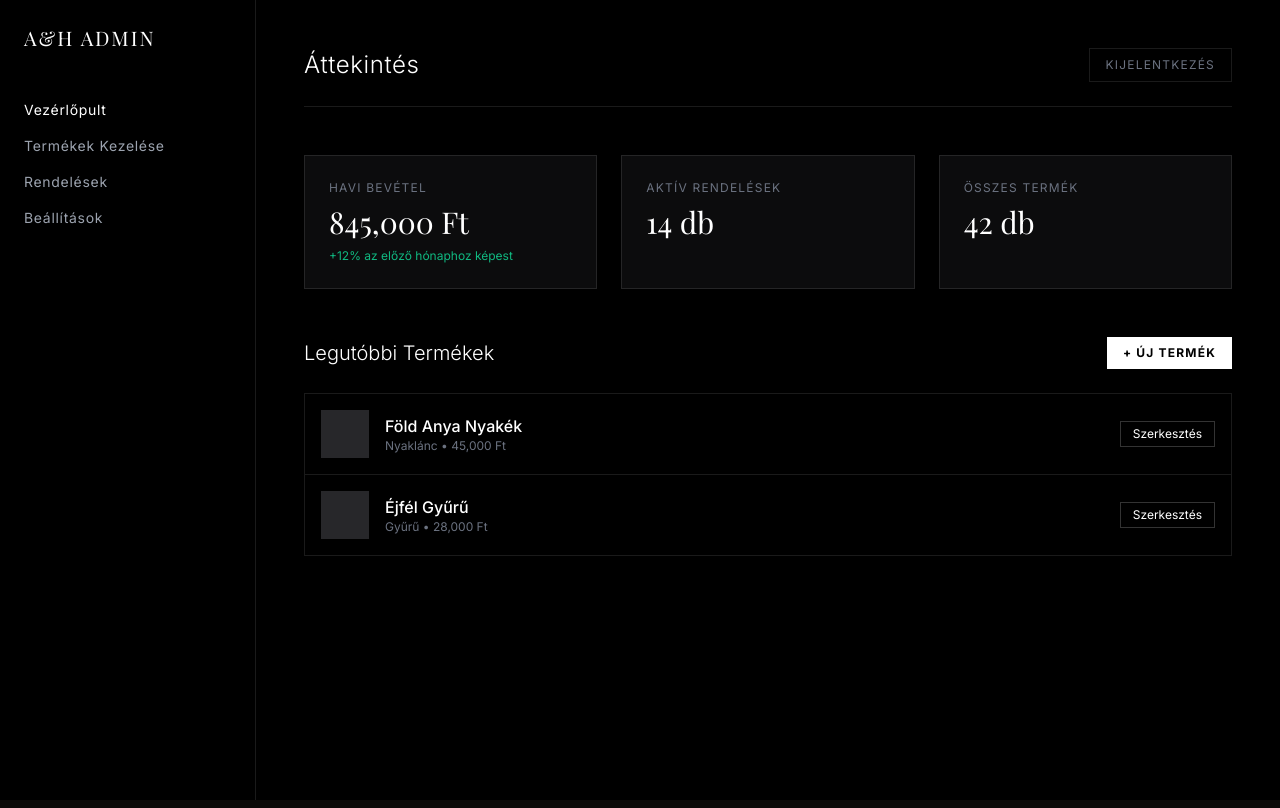
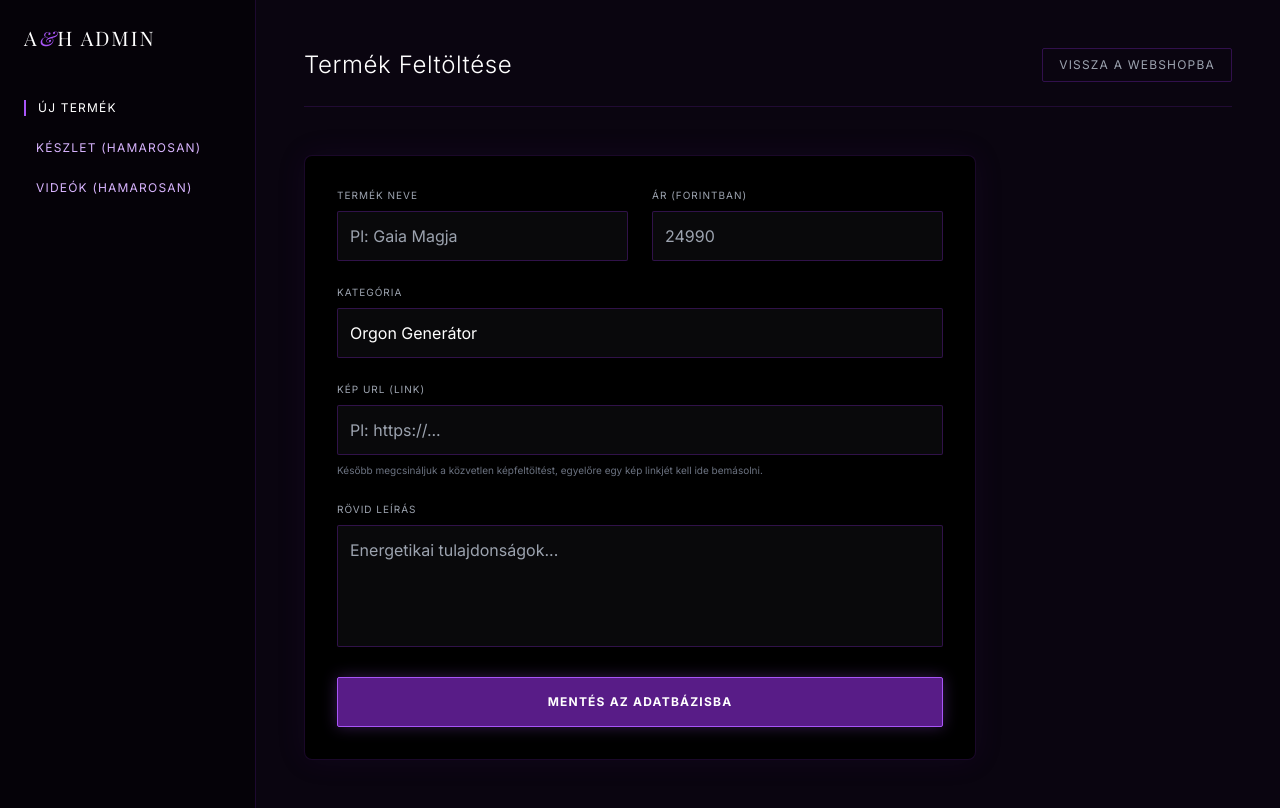
Before and after one commit to faqulord/Tak-cs-Attila-, a Next.js app: page /admin/dashboard in a window 1280 px wide. Built offline with nearby package versions, Linux system fonts and the light colour scheme; a web font is replaced by a local one.

Commit message:
Update page.tsx

```diff
--- a/app/admin/dashboard/page.tsx
+++ b/app/admin/dashboard/page.tsx
@@ -1,83 +1,110 @@
-import React from 'react';
+"use client";
+
+import React, { useState } from 'react';
 
 export default function AdminDashboard() {
+  // Űrlap állapotai (amiket beírsz)
+  const [name, setName] = useState('');
+  const [category, setCategory] = useState('orgonit');
+  const [price, setPrice] = useState('');
+  const [description, setDescription] = useState('');
+  const [imageUrl, setImageUrl] = useState('');
+  const [status, setStatus] = useState('');
+
+  // Mentés gomb megnyomása
+  const handleSubmit = async (e: React.FormEvent) => {
+    e.preventDefault();
+    setStatus('Mentés az adatbázisba folyamatban... ⏳');
+
+    try {
+      const res = await fetch('/api/products', {
+        method: 'POST',
+        headers: { 'Content-Type': 'application/json' },
+        body: JSON.stringify({ name, category, price, description, imageUrl }),
+      });
+
+      if (res.ok) {
+        setStatus('Sikeresen elmentve az adatbázisba! ✅');
+        // Mezők kiürítése a sikeres mentés után
+        setName(''); setPrice(''); setDescription(''); setImageUrl('');
+      } else {
+        setStatus('Hiba történt a mentéskor. ❌');
+      }
+    } catch (error) {
+      setStatus('Hálózati hiba. ❌');
+    }
+  };
+
   return (
-    <div className="min-h-screen bg-black text-white flex font-sans">
+    <div className="min-h-screen bg-[#0a0510] text-white flex font-sans selection:bg-purple-500">
 
-      {/* OLDALSÁV (SIDEBAR) */}
-      <aside className="w-64 border-r border-white/10 hidden md:block p-6">
+      {/* OLDALSÁV */}
+      <aside className="w-64 border-r border-purple-900/30 hidden md:block p-6 bg-black/50">
         <div className="mb-12">
-          <h2 className="text-xl font-serif tracking-widest">A&H ADMIN</h2>
+          <h2 className="text-xl font-serif tracking-widest text-white">A<span className="text-purple-500 italic">&</span>H ADMIN</h2>
         </div>
-        <nav className="space-y-4 text-sm tracking-wider text-gray-400">
-          <a href="#" className="block text-white">Vezérlőpult</a>
-          <a href="#" className="block hover:text-white transition-colors">Termékek Kezelése</a>
-          <a href="#" className="block hover:text-white transition-colors">Rendelések</a>
-          <a href="#" className="block hover:text-white transition-colors">Beállítások</a>
+        <nav className="space-y-6 text-xs tracking-widest uppercase text-purple-300">
+          <a href="#" className="block text-white border-l-2 border-purple-500 pl-3">Új Termék</a>
+          <a href="#" className="block hover:text-white transition-colors pl-3">Készlet (Hamarosan)</a>
+          <a href="#" className="block hover:text-white transition-colors pl-3">Videók (Hamarosan)</a>
         </nav>
       </aside>
 
       {/* FŐ TARTALOM */}
       <main className="flex-1 p-6 md:p-12 overflow-y-auto">
-
-        <header className="flex justify-between items-center mb-12 border-b border-white/10 pb-6">
-          <h1 className="text-2xl font-light tracking-wide">Áttekintés</h1>
-          <button className="text-xs uppercase tracking-widest text-gray-500 hover:text-white border border-white/10 px-4 py-2">Kijelentkezés</button>
+        <header className="flex justify-between items-center mb-12 border-b border-purple-900/30 pb-6">
+          <h1 className="text-2xl font-light tracking-wide">Termék Feltöltése</h1>
+          <a href="/" className="text-xs uppercase tracking-widest text-gray-400 hover:text-white border border-purple-900/50 px-4 py-2 rounded-sm transition-all">Vissza a Webshopba</a>
         </header>
 
-        {/* STATISZTIKÁK (Bevétel) */}
-        <div className="grid grid-cols-1 md:grid-cols-3 gap-6 mb-12">
-          <div className="border border-white/10 p-6 bg-zinc-900/50">
-            <h3 className="text-xs uppercase tracking-widest text-gray-500 mb-2">Havi Bevétel</h3>
-            <p className="text-3xl font-serif">845,000 Ft</p>
-            <span className="text-emerald-500 text-xs mt-2 block">+12% az előző hónaphoz képest</span>
+        <div className="max-w-2xl bg-black border border-purple-900/30 p-8 rounded-lg shadow-[0_0_30px_rgba(88,28,135,0.1)]">
+
+          {/* Státusz üzenet (Siker/Hiba) */}
+          {status && (
+            <div className={`p-4 mb-6 text-xs uppercase tracking-widest font-bold border rounded-sm ${status.includes('✅') ? 'bg-emerald-950/50 text-emerald-400 border-emerald-800' : status.includes('⏳') ? 'bg-purple-950/50 text-purple-300 border-purple-800' : 'bg-red-950/50 text-red-400 border-red-800'}`}>
+              {status}
             </div>
-          <div className="border border-white/10 p-6 bg-zinc-900/50">
-            <h3 className="text-xs uppercase tracking-widest text-gray-500 mb-2">Aktív Rendelések</h3>
-            <p className="text-3xl font-serif">14 db</p>
+          )}
+
+          <form onSubmit={handleSubmit} className="space-y-6">
+            <div className="grid grid-cols-2 gap-6">
+              <div className="col-span-2 md:col-span-1">
+                <label className="block text-[10px] uppercase tracking-widest text-gray-400 mb-2">Termék Neve</label>
+                <input required type="text" value={name} onChange={(e) => setName(e.target.value)} className="w-full bg-zinc-950 border border-purple-900/50 text-white p-3 focus:border-purple-500 focus:outline-none transition-colors rounded-sm" placeholder="Pl: Gaia Magja" />
               </div>
-          <div className="border border-white/10 p-6 bg-zinc-900/50">
-            <h3 className="text-xs uppercase tracking-widest text-gray-500 mb-2">Összes Termék</h3>
-            <p className="text-3xl font-serif">42 db</p>
+              <div className="col-span-2 md:col-span-1">
+                <label className="block text-[10px] uppercase tracking-widest text-gray-400 mb-2">Ár (Forintban)</label>
+                <input required type="number" value={price} onChange={(e) => setPrice(e.target.value)} className="w-full bg-zinc-950 border border-purple-900/50 text-white p-3 focus:border-purple-500 focus:outline-none transition-colors rounded-sm" placeholder="24990" />
               </div>
             </div>
 
-        {/* TERMÉKEK KEZELÉSE LISTA */}
             <div>
-          <div className="flex justify-between items-center mb-6">
-            <h2 className="text-xl font-light">Legutóbbi Termékek</h2>
-            <button className="bg-white text-black px-4 py-2 text-xs uppercase tracking-widest font-bold hover:bg-gray-200">
-              + Új Termék
-            </button>
+              <label className="block text-[10px] uppercase tracking-widest text-gray-400 mb-2">Kategória</label>
+              <select value={category} onChange={(e) => setCategory(e.target.value)} className="w-full bg-zinc-950 border border-purple-900/50 text-white p-3 focus:border-purple-500 focus:outline-none transition-colors rounded-sm appearance-none">
+                <option value="orgonit">Orgon Generátor</option>
+                <option value="nyaklanc">Nyaklánc</option>
+                <option value="karperec">Karperec</option>
+                <option value="kellek">Kellék / Eszköz</option>
+              </select>
             </div>
 
-          <div className="border border-white/10">
-            {/* Termék sor 1 */}
-            <div className="flex items-center justify-between p-4 border-b border-white/10 hover:bg-white/5 transition-colors">
-              <div className="flex items-center gap-4">
-                <div className="w-12 h-12 bg-zinc-800"></div> {/* Ide jön a kiskép */}
             <div>
-                  <h4 className="font-medium">Föld Anya Nyakék</h4>
-                  <p className="text-xs text-gray-500">Nyaklánc • 45,000 Ft</p>
-                </div>
-              </div>
-              <button className="text-xs border border-white/20 px-3 py-1 hover:bg-white hover:text-black transition-colors">Szerkesztés</button>
+              <label className="block text-[10px] uppercase tracking-widest text-gray-400 mb-2">Kép URL (Link)</label>
+              <input type="text" value={imageUrl} onChange={(e) => setImageUrl(e.target.value)} className="w-full bg-zinc-950 border border-purple-900/50 text-white p-3 focus:border-purple-500 focus:outline-none transition-colors rounded-sm" placeholder="Pl: https://..." />
+              <p className="text-[10px] text-gray-500 mt-2">Később megcsináljuk a közvetlen képfeltöltést, egyelőre egy kép linkjét kell ide bemásolni.</p>
             </div>
 
-            {/* Termék sor 2 */}
-            <div className="flex items-center justify-between p-4 hover:bg-white/5 transition-colors">
-              <div className="flex items-center gap-4">
-                <div className="w-12 h-12 bg-zinc-800"></div> {/* Ide jön a kiskép */}
             <div>
-                  <h4 className="font-medium">Éjfél Gyűrű</h4>
-                  <p className="text-xs text-gray-500">Gyűrű • 28,000 Ft</p>
-                </div>
-              </div>
-              <button className="text-xs border border-white/20 px-3 py-1 hover:bg-white hover:text-black transition-colors">Szerkesztés</button>
-            </div>
-          </div>
+              <label className="block text-[10px] uppercase tracking-widest text-gray-400 mb-2">Rövid Leírás</label>
+              <textarea required rows={4} value={description} onChange={(e) => setDescription(e.target.value)} className="w-full bg-zinc-950 border border-purple-900/50 text-white p-3 focus:border-purple-500 focus:outline-none transition-colors rounded-sm resize-none" placeholder="Energetikai tulajdonságok..."></textarea>
             </div>
 
+            <button type="submit" className="w-full bg-purple-900 hover:bg-purple-600 border border-purple-500 text-white py-4 text-xs uppercase tracking-widest font-bold transition-all rounded-sm shadow-[0_0_15px_rgba(168,85,247,0.3)]">
+              Mentés az Adatbázisba
+            </button>
+          </form>
+
+        </div>
       </main>
     </div>
   );
```
Lines whose indentation alone changed are shown as unchanged.
